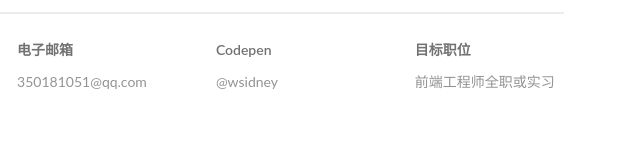
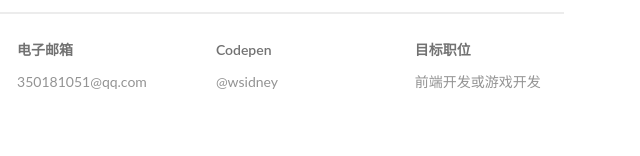
Before and after one commit to wangsunhong/Resume, a plain HTML site: page index.html in a window 1280 px wide. Shown: the part 644-800 px from the top of the page, 640-1280 px from the left. Drawn offline with Linux system fonts and the light colour scheme.

Commit message:
Update index.html

```diff
--- a/index.html
+++ b/index.html
@@ -164,7 +164,7 @@
                                             <div class="o-content__body">
                                                 <h4>目标职位</h4>
                                                 <address>
-                                                    前端工程师全职或实习
+                                                    前端开发或游戏开发
                                                 </address>
                                             </div>
                                         </div>
@@ -856,7 +856,7 @@
                                     <div class="o-content__body">
                                         <h4>目标职位</h4>
                                         <address>
-                                            前端工程师全职或实习
+                                            前端开发或游戏开发
                                         </address>
                                     </div>
                                 </div>
```
